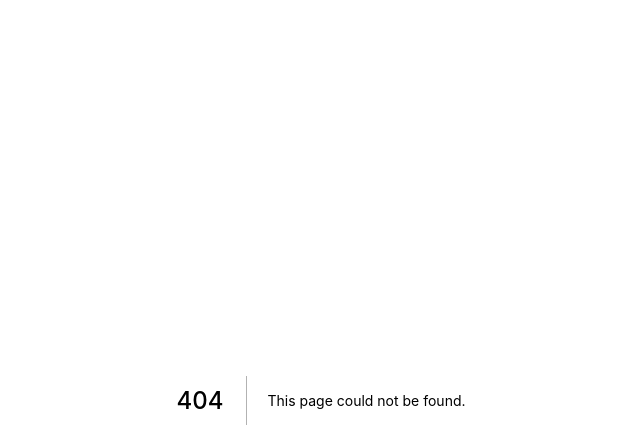
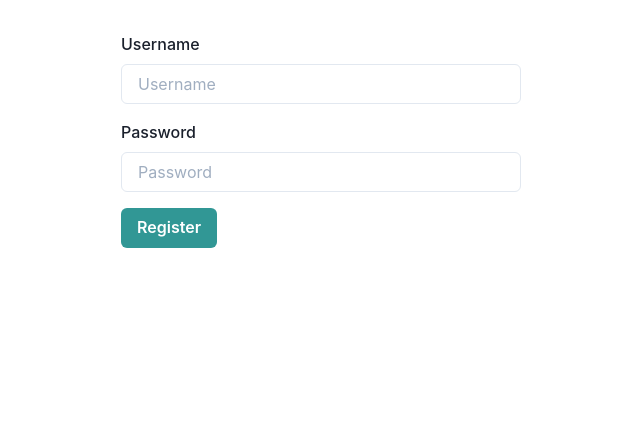
Before and after one commit to andikabahari/fullstack-react-graphql, a Next.js app in the folder client/: page /register in a window 1280 px wide. Before the commit this address had no page. Shown: the top 448 px of the page, without its empty margins (319-959 px from the left). Built offline with nearby package versions, Linux system fonts and the light colour scheme.

Commit message:
Add register page

```diff
--- a/client/package.json
+++ b/client/package.json
@@ -10,10 +10,13 @@
     "@chakra-ui/react": "^1.4.2",
     "@emotion/react": "^11.0.0",
     "@emotion/styled": "^11.0.0",
+    "formik": "^2.2.9",
     "framer-motion": "^4.0.3",
+    "graphql": "^16.3.0",
     "next": "latest",
     "react": "^17.0.2",
-    "react-dom": "^17.0.2"
+    "react-dom": "^17.0.2",
+    "urql": "^2.1.3"
   },
   "devDependencies": {
     "@types/node": "^17.0.19",
--- /dev/null
+++ b/client/src/components/InputField.tsx
@@ -0,0 +1,35 @@
+import {
+  FormControl,
+  FormLabel,
+  Input,
+  FormErrorMessage,
+} from "@chakra-ui/react";
+import { useField } from "formik";
+import React, { InputHTMLAttributes } from "react";
+
+type InputFieldProps = InputHTMLAttributes<HTMLInputElement> & {
+  label: string;
+  name: string;
+};
+
+const InputField: React.FC<InputFieldProps> = ({
+  label,
+  size: _,
+  ...props
+}) => {
+  const [field, { error }] = useField(props);
+  return (
+    <FormControl isInvalid={!!error}>
+      <FormLabel htmlFor={field.name}>{label}</FormLabel>
+      <Input
+        {...field}
+        {...props}
+        id={field.name}
+        placeholder={props.placeholder}
+      />
+      {error ? <FormErrorMessage>{error}</FormErrorMessage> : null}
+    </FormControl>
+  );
+};
+
+export default InputField;
--- /dev/null
+++ b/client/src/components/Wrapper.tsx
@@ -0,0 +1,21 @@
+import { Box } from "@chakra-ui/react";
+import React from "react";
+
+interface WrapperProps {
+  variant?: "small" | "regular";
+}
+
+const Wrapper: React.FC<WrapperProps> = ({ children, variant = "regular" }) => {
+  return (
+    <Box
+      maxW={variant === "regular" ? "800px" : "400px"}
+      w="100%"
+      mt={8}
+      mx="auto"
+    >
+      {children}
+    </Box>
+  );
+};
+
+export default Wrapper;
--- /dev/null
+++ b/client/src/pages/register.tsx
@@ -0,0 +1,47 @@
+import React from "react";
+import { Form, Formik } from "formik";
+import { Box, Button } from "@chakra-ui/react";
+import Wrapper from "../components/Wrapper";
+import InputField from "../components/InputField";
+
+interface RegisterProps {}
+
+const Register: React.FC<RegisterProps> = ({}) => {
+  return (
+    <Wrapper variant="small">
+      <Formik
+        initialValues={{ username: "", password: "" }}
+        onSubmit={(values) => {
+          console.log(values);
+        }}
+      >
+        {({ isSubmitting }) => (
+          <Form>
+            <InputField
+              name="username"
+              label="Username"
+              placeholder="Username"
+            />
+            <Box mt={4}>
+              <InputField
+                name="password"
+                label="Password"
+                placeholder="Password"
+              />
+            </Box>
+            <Button
+              mt={4}
+              isLoading={isSubmitting}
+              type="submit"
+              colorScheme="teal"
+            >
+              Register
+            </Button>
+          </Form>
+        )}
+      </Formik>
+    </Wrapper>
+  );
+};
+
+export default Register;
```
Also changed, not shown: 1 other file (tests, documents, lock files or other folders).
